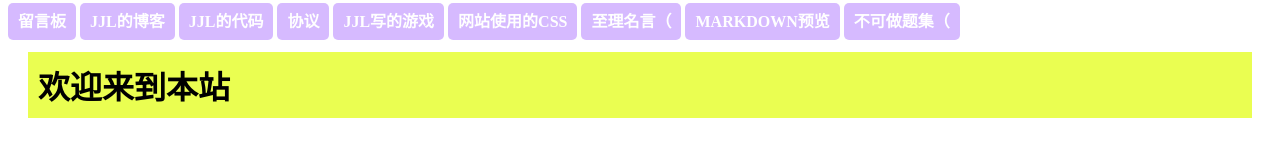
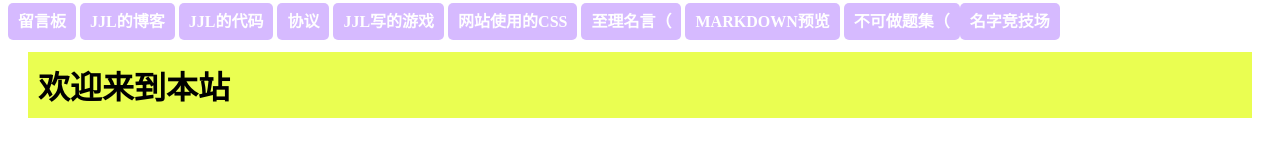
Before and after one commit to juruojjl/oonp, a plain HTML site: page index.html in a window 1280 px wide. Shown: the top 146 px of the page. Drawn offline with nearby package versions, Linux system fonts and the light colour scheme; some packages are replaced by stand-ins of ours.

Commit message:
Update index.html

```diff
--- a/index.html
+++ b/index.html
@@ -83,7 +83,8 @@
 <body>
   <!--background="https://juruojjl.github.io/img/e1f84d24f8c25e81edf1d0a3e1099dd2.jpg"--->
   <script type="text/javascript" async src="https://cdnjs.cloudflare.com/ajax/libs/mathjax/2.7.7/MathJax.js?config=TeX-MML-AM_CHTML"></script>
-  <a href="/billboard">留言板</a> <a href="/blog/index.html">jjl的博客</a> <a href="/code">jjl的代码</a> <a href="/assignment.html">协议</a> <a href="/games/game.html">jjl写的游戏</a> <a href="/webcss.html">网站使用的css</a> <a href="/essay.html">至理名言（</a> <a href="/markdown.html">Markdown预览</a> <a href="/cannot-be-done.html">不可做题集（</a><h1>欢迎来到本站</h1><script src="//code.tidio.co/sv5kivimjxvrpdvvsvvhpe2d1xwij3c1.js" async></script>
+  <a href="/billboard">留言板</a> <a href="/blog/index.html">jjl的博客</a> <a href="/code">jjl的代码</a> <a href="/assignment.html">协议</a> <a href="/games/game.html">jjl写的游戏</a> <a href="/webcss.html">网站使用的css</a> <a href="/essay.html">至理名言（</a> <a href="/markdown.html">Markdown预览</a> <a href="/cannot-be-done.html">不可做题集（</a><a href="/namerena/namerena-api.html">名字竞技场</a>
+  <h1>欢迎来到本站</h1><script src="//code.tidio.co/sv5kivimjxvrpdvvsvvhpe2d1xwij3c1.js" async></script>
   <noscript>此处应该给个链接?<br>如何开启js服务</noscript>
   <div id="date"></div>
     <script type="text/javascript">
```
